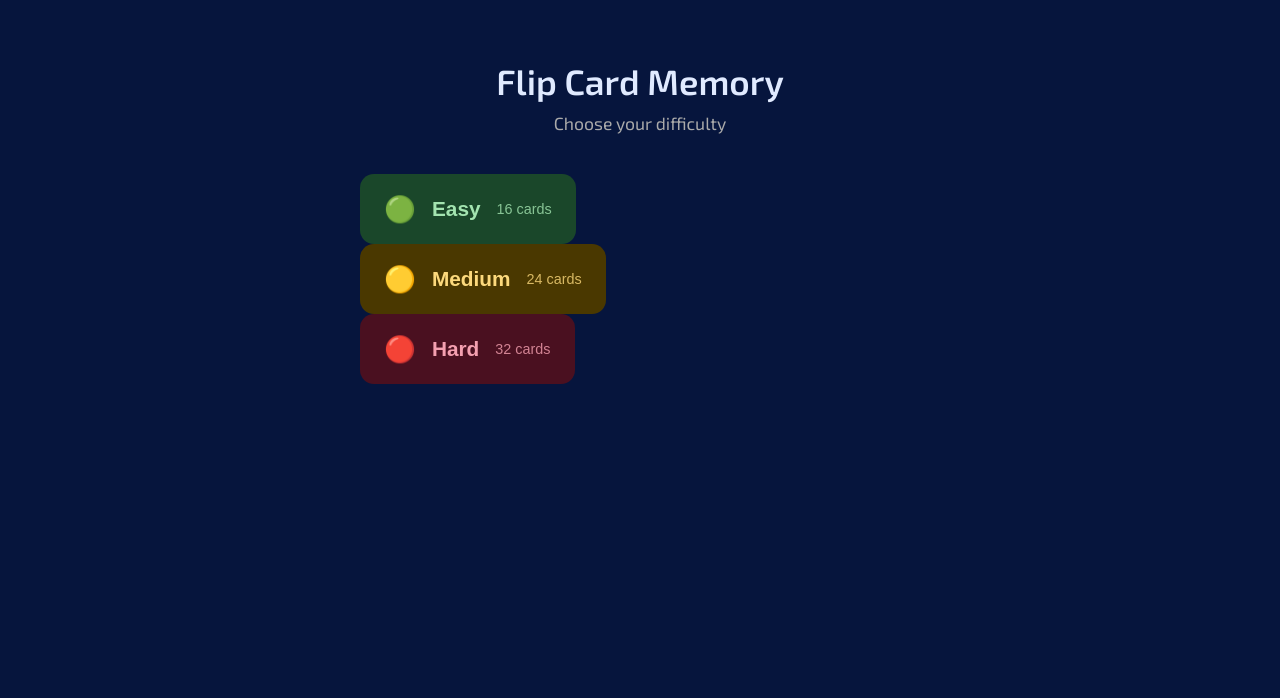
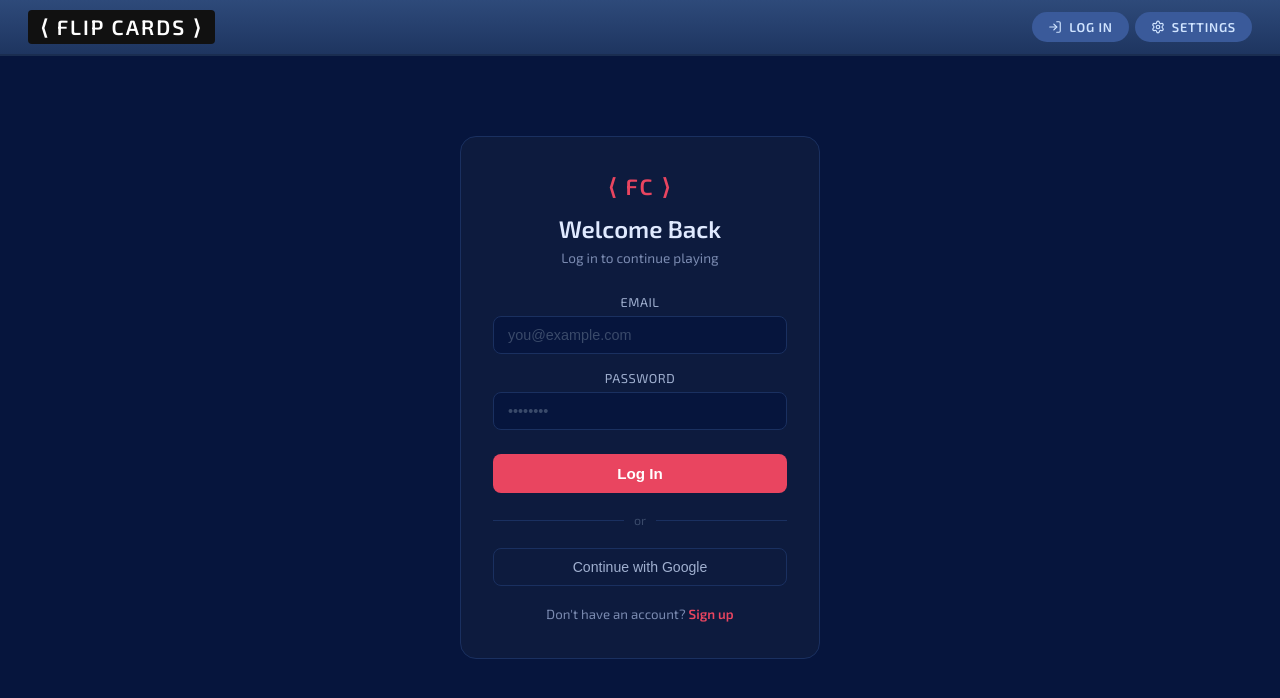
Before and after one commit to Socheat-ux/Flip-Card-Memory-Project, a React (Vite) app in the folder flip-card/: page / in a window 1280 px wide. Shown: the top 698 px of the page. Built offline with nearby package versions, Linux system fonts and the light colour scheme.

Commit message:
add Header, Login, SignUp fix0.3

```diff
--- a/flip-card/package.json
+++ b/flip-card/package.json
@@ -11,6 +11,7 @@
   },
   "dependencies": {
     "@tailwindcss/vite": "^4.2.2",
+    "lucide-react": "^1.7.0",
     "react": "^19.2.4",
     "react-dom": "^19.2.4",
     "tailwindcss": "^4.2.2"
--- a/flip-card/src/App.jsx
+++ b/flip-card/src/App.jsx
@@ -1,26 +1,34 @@
 import { useState } from "react";
-import React from "react";
 import Game from "./component/Game";
 import Home from "./component/Home";
+import Header from "./component/Header";
+import Login from "./component/Login";
+import SignUp from "./component/SignUp";
 
 function App() {
+  const [difficulty, setDifficulty] = useState(null);
+  const [user, setUser] = useState(null);
+  const [screen, setScreen] = useState("login");
 
-  const [difficulty, setDifficulty] = useState(null);
+  const handleLogin = (u) => { setUser(u); setScreen("home"); };
+  const handleLogout = () => { setUser(null); setScreen("login"); setDifficulty(null); };
+  const handleNavigate = (s) => { setScreen(s); setDifficulty(null); };
 
   return (
     <>
+      <Header
+        user={user}
+        onLogout={handleLogout}
+        onNavigate={handleNavigate}
+      />
       <section className="App">
-        {difficulty === null ? (
-          <Home onSelect={setDifficulty} />
-        ) : (
-          <Game
-            difficulty={difficulty}
-            onHome={() => setDifficulty(null)}
-          />
-        )}
+        {screen === "login"  && <Login onLogin={handleLogin} onSwitch={() => setScreen("signup")} />}
+        {screen === "signup" && <SignUp onSignUp={handleLogin} onSwitch={() => setScreen("login")} />}
+        {screen === "home"   && <Home onSelect={(d) => { setDifficulty(d); setScreen("game"); }} />}
+        {screen === "game"   && <Game difficulty={difficulty} onHome={() => handleNavigate("home")} />}
       </section>
     </>
-  )
+  );
 }
 
-export default App
+export default App;
--- /dev/null
+++ b/flip-card/src/component/Header.jsx
@@ -0,0 +1,35 @@
+import { LogIn, LogOut, Settings, User } from "lucide-react";
+
+function Header({ user, onLogout, onNavigate }) {
+  return (
+    <header className="site-header">
+      <div className="header-logo" onClick={() => onNavigate("home")}>
+        ⟨ Flip Cards ⟩
+      </div>
+
+      <div className="header-right">
+        {user ? (
+          <>
+            <button className="hdr-btn">
+              <User size={14} /> {user.username}
+            </button>
+            <button className="hdr-btn btn-logout" onClick={onLogout}>
+              <LogOut size={14} /> Log Out
+            </button>
+          </>
+        ) : (
+          <button className="hdr-btn" onClick={() => onNavigate("login")}>
+            <LogIn size={14} /> Log In
+          </button>
+        )}
+
+        <button className="hdr-btn" onClick={() => onNavigate("settings")}>
+          <Settings size={14} /> Settings
+        </button>
+      </div>
+    </header>
+  );
+
+}
+
+export default Header;
--- /dev/null
+++ b/flip-card/src/component/Login.jsx
@@ -0,0 +1,53 @@
+import { useState } from "react";
+
+function Login({ onLogin, onSwitch }) {
+  const [email, setEmail] = useState("");
+  const [password, setPassword] = useState("");
+
+  const handleSubmit = (e) => {
+    e.preventDefault();
+    // TODO: connect to your auth logic
+    onLogin({ email });
+  };
+
+  return (
+    <div className="auth-card">
+      <div className="auth-logo">⟨ FC ⟩</div>
+      <h2>Welcome Back</h2>
+      <p className="auth-sub">Log in to continue playing</p>
+
+      <div className="form-group">
+        <label>EMAIL</label>
+        <input
+          type="email"
+          placeholder="you@example.com"
+          value={email}
+          onChange={(e) => setEmail(e.target.value)}
+        />
+      </div>
+      <div className="form-group">
+        <label>PASSWORD</label>
+        <input
+          type="password"
+          placeholder="••••••••"
+          value={password}
+          onChange={(e) => setPassword(e.target.value)}
+        />
+      </div>
+
+      <button className="btn-primary" onClick={handleSubmit}>Log In</button>
+
+      <div className="auth-divider"><span>or</span></div>
+      <button className="btn-google">
+        Continue with Google
+      </button>
+
+      <p className="auth-switch">
+        Don't have an account?{" "}
+        <span onClick={onSwitch}>Sign up</span>
+      </p>
+    </div>
+  );
+}
+
+export default Login;
--- /dev/null
+++ b/flip-card/src/component/SignUp.jsx
@@ -0,0 +1,57 @@
+import { useState } from "react";
+
+function SignUp({ onSignUp, onSwitch }) {
+  const [form, setForm] = useState({
+    username: "", email: "", password: "", confirm: "",
+  });
+
+  const update = (field) => (e) =>
+    setForm((prev) => ({ ...prev, [field]: e.target.value }));
+
+  const handleSubmit = () => {
+    if (form.password !== form.confirm) {
+      alert("Passwords do not match!");
+      return;
+    }
+    // TODO: connect to your auth logic
+    onSignUp(form);
+  };
+
+  return (
+    <div className="auth-card">
+      <div className="auth-logo">⟨ FC ⟩</div>
+      <h2>Create Account</h2>
+      <p className="auth-sub">Join the memory challenge</p>
+
+      <div className="form-group">
+        <label>USERNAME</label>
+        <input type="text" placeholder="FlipMaster99" value={form.username} onChange={update("username")} />
+      </div>
+      <div className="form-group">
+        <label>EMAIL</label>
+        <input type="email" placeholder="you@example.com" value={form.email} onChange={update("email")} />
+      </div>
+      <div className="form-group">
+        <label>PASSWORD</label>
+        <input type="password" placeholder="••••••••" value={form.password} onChange={update("password")} />
+        <p className="password-hint">At least 8 characters</p>
+      </div>
+      <div className="form-group">
+        <label>CONFIRM PASSWORD</label>
+        <input type="password" placeholder="••••••••" value={form.confirm} onChange={update("confirm")} />
+      </div>
+
+      <button className="btn-primary" onClick={handleSubmit}>Create Account</button>
+
+      <div className="auth-divider"><span>or</span></div>
+      <button className="btn-google">Continue with Google</button>
+
+      <p className="auth-switch">
+        Already have an account?{" "}
+        <span onClick={onSwitch}>Log in</span>
+      </p>
+    </div>
+  );
+}
+
+export default SignUp;
--- a/flip-card/src/index.css
+++ b/flip-card/src/index.css
@@ -14,10 +14,93 @@ body {
 
 .App { max-width: 640px; margin: 0 auto; padding: 20px; text-align: center; }
 
+/* ── Header ── */
+.site-header {
+  background: linear-gradient(180deg, #2e4a7a 0%, #1e3560 100%);
+  border-bottom: 2px solid #1a2d50;
+  padding: 0 28px; height: 56px;
+  display: flex; align-items: center; justify-content: space-between;
+  margin-bottom: 20px;
+}
+.header-logo {
+  font-size: 1.3rem; font-weight: 900; color: #fff;
+  letter-spacing: 2px; text-transform: uppercase;
+  background: #111; padding: 4px 12px; border-radius: 4px; cursor: pointer;
+}
+.header-right { display: flex; align-items: center; gap: 6px; }
+
+.hdr-btn {
+  display: flex; align-items: center; gap: 7px;
+  padding: 7px 16px; border-radius: 20px;
+  font-size: 0.8rem; font-weight: 700; letter-spacing: 0.06em;
+  text-transform: uppercase; cursor: pointer; border: none;
+  background: #3a5a9a; color: #d0e4ff;
+  font-family: 'Exo 2', sans-serif; transition: filter 0.2s;
+}
+.hdr-btn:hover { filter: brightness(1.15); }
+.hdr-btn svg   { width: 14px; height: 14px; }
+.btn-logout    { background: #7a2030; color: #ffd0d8; }
+
+/* ── Auth Screens ── */
+.auth-card {
+  max-width: 360px;
+  margin: 40px auto;
+  background: #0d1b3e;
+  border: 1px solid #1a3060;
+  border-radius: 16px;
+  padding: 36px 32px;
+}
+.auth-logo {
+  text-align: center;
+  font-size: 1.4rem;
+  color: #e94560;
+  font-weight: 900;
+  letter-spacing: 2px;
+  margin-bottom: 14px;
+}
+.auth-card h2 { font-size: 1.5rem; text-align: center; margin-bottom: 6px; }
+.auth-sub { color: #7a8ab0; font-size: 0.85rem; text-align: center; margin-bottom: 28px; }
+
+.form-group { margin-bottom: 16px; }
+.form-group label { display: block; color: #a0b0d0; font-size: 0.8rem; margin-bottom: 6px; font-weight: 500; letter-spacing: 0.04em; }
+.form-group input {
+  width: 100%; background: #06153d; border: 1.5px solid #1a3060;
+  border-radius: 8px; padding: 10px 14px; color: #e0eaff;
+  font-size: 0.9rem; outline: none; transition: border-color 0.2s;
+}
+.form-group input:focus { border-color: #e94560; }
+.form-group input::placeholder { color: #3a4a6a; }
+.password-hint { font-size: 0.74rem; color: #3a4a6a; margin-top: 4px; }
+
+.btn-primary {
+  width: 100%; padding: 11px; background: #e94560; color: white;
+  border: none; border-radius: 8px; font-size: 0.95rem; font-weight: 600;
+  cursor: pointer; margin-top: 8px; transition: background 0.2s;
+}
+.btn-primary:hover { background: #c73450; }
+
+.auth-divider {
+  display: flex; align-items: center; gap: 10px;
+  margin: 20px 0; color: #3a4a6a; font-size: 0.78rem;
+}
+.auth-divider::before, .auth-divider::after { content: ''; flex: 1; height: 1px; background: #1a3060; }
+
+.btn-google {
+  width: 100%; padding: 10px; background: transparent; color: #a0b0d0;
+  border: 1.5px solid #1a3060; border-radius: 8px; font-size: 0.88rem;
+  cursor: pointer; transition: border-color 0.2s, color 0.2s;
+}
+.btn-google:hover { border-color: #e94560; color: #e0eaff; }
+
+.auth-switch { text-align: center; margin-top: 20px; font-size: 0.83rem; color: #7a8ab0; }
+.auth-switch span { color: #e94560; cursor: pointer; font-weight: 600; }
+
+
 /* ── Home Screen ── */
 .home { padding: 40px 20px; }
 .home h1 { font-size: 2.2rem; margin-bottom: 10px; }
 .subtitle { color: #aaa; margin-bottom: 40px; font-size: 1.1rem; }
+
 
 .level-btn {
   display: flex;
```
Also changed, not shown: 1 other file (tests, documents, lock files or other folders).
